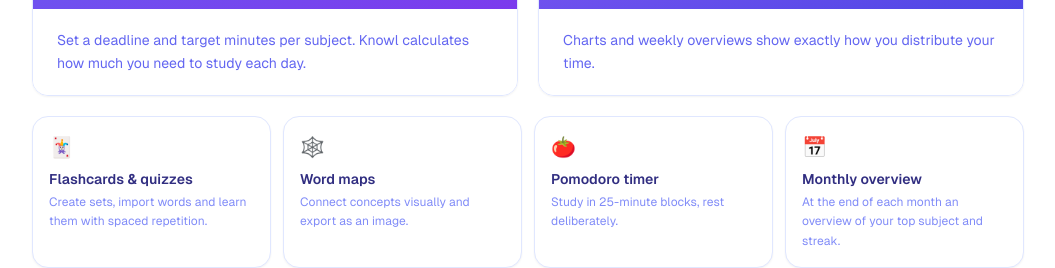
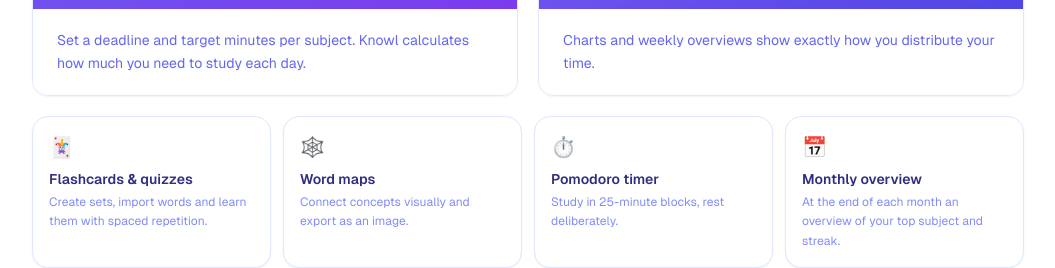
Before and after one commit to wduijkeren-netizen/knowl, a Next.js app: page / in a window 1280 px wide. Shown: the part 1120-1388 px from the top of the page, without its empty margins (112-1167 px from the left). Built offline with nearby package versions, Linux system fonts and the light colour scheme.

Commit message:
Verander tomaat emoji naar klokje bij pomodoro timer

```diff
--- a/src/components/GuestDashboard.tsx
+++ b/src/components/GuestDashboard.tsx
@@ -122,7 +122,7 @@ export default function GuestDashboard() {
         <div className="grid grid-cols-2 sm:grid-cols-4 gap-3">
           {[
             { href: '/resultaten', label: tr.nav.results, icon: '📊' },
-            { href: '/pomodoro', label: tr.nav.timer, icon: '🍅' },
+            { href: '/pomodoro', label: tr.nav.timer, icon: '⏱️' },
             { href: '/flashcards', label: tr.nav.flashcards ?? 'Flashcards', icon: '🃏' },
             { href: '/login?signup=true', label: tr.nav.loginBtn, icon: '👤' },
           ].map(item => (
--- a/src/components/LandingPage.tsx
+++ b/src/components/LandingPage.tsx
@@ -19,7 +19,7 @@ export default function LandingPage() {
   const secondaryFeatures = [
     { title: l.feat3title, desc: l.feat3desc, icon: '🃏' },
     { title: l.feat4title, desc: l.feat4desc, icon: '🕸️' },
-    { title: l.feat5title, desc: l.feat5desc, icon: '🍅' },
+    { title: l.feat5title, desc: l.feat5desc, icon: '⏱️' },
     { title: l.feat6title, desc: l.feat6desc, icon: '📅' },
   ]
 
```
